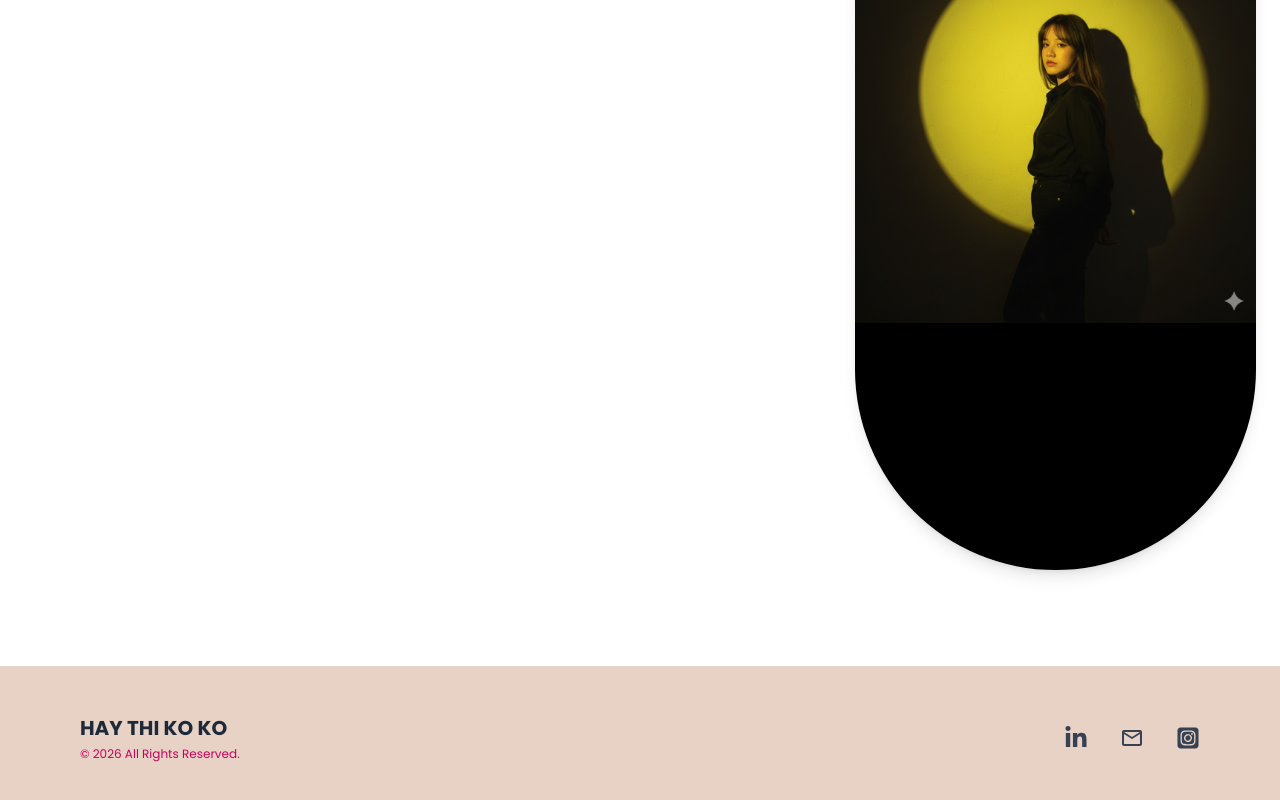
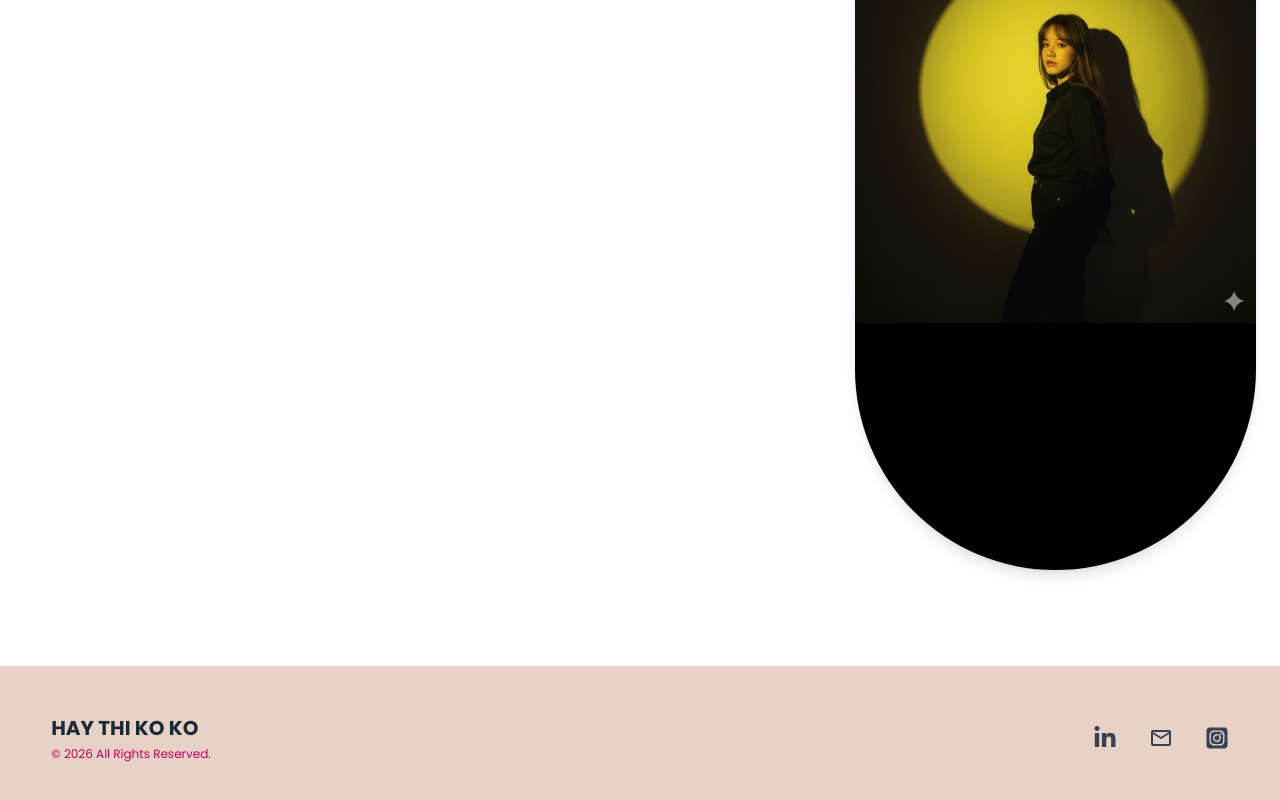
Before and after one commit to kyawzawlwin1/haythikokopage, a React (Vite) app: page /about in a window 1280 px wide. Shown: the part 441-1241 px from the top of the page. Built offline with nearby package versions, Linux system fonts and the light colour scheme.

Commit message:
feat:fixing ratios

```diff
--- a/src/components/Footer.jsx
+++ b/src/components/Footer.jsx
@@ -9,7 +9,7 @@ const Footer = () => {
     // border-pink-200/20: adding soft pink at borders
 
     <footer className="flex justify-center bg-soft-pink not-last-of-type:w-full py-12 backdrop-blur-2xl">
-      <div className=" text-gray-700 max-w-8xl w-full mx-auto px-20 flex flex-col md:flex-row justify-between items-center gap-8">
+      <div className=" text-gray-700 max-w-8xl w-full mx-auto px-[4%] flex flex-col md:flex-row justify-between items-center gap-8">
         {/* Brand Name with Metallic Gradient Text */}
         <div className="font-poppins">
           <span className="text-gray-800 font-bold text-xl uppercase ">
```
